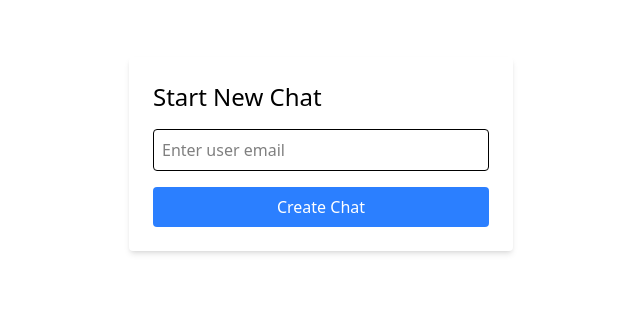
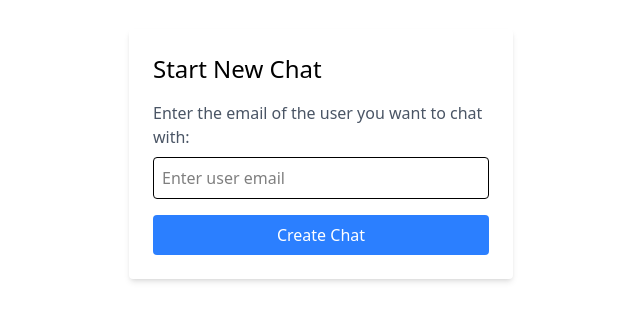
Before and after one commit to MyManAy/spyke, a Next.js app: page /new in a window 1280 px wide. Shown: the part 246-566 px from the top of the page, without its empty margins (319-959 px from the left). Built offline with nearby package versions, Linux system fonts and the light colour scheme; no server answers.

Commit message:
UI and Analytics

```diff
--- a/package.json
+++ b/package.json
@@ -10,6 +10,7 @@
   },
   "dependencies": {
     "@supabase/supabase-js": "^2.49.4",
+    "@vercel/analytics": "^1.5.0",
     "autoprefixer": "^10.4.21",
     "next": "15.3.2",
     "postcss": "^8.5.3",
--- a/src/app/new/page.js
+++ b/src/app/new/page.js
@@ -70,6 +70,7 @@ export default function NewChatPage() {
     <div className="flex items-center justify-center h-screen">
       <form onSubmit={handleSubmit} className="p-6 bg-white rounded shadow-md w-full max-w-sm">
         <h1 className="text-2xl mb-4">Start New Chat</h1>
+        <p className="mb-2 text-gray-600">Enter the email of the user you want to chat with:</p>
         {error && <p className="text-red-500 mb-2">{error}</p>}
         <input
           type="email"
--- a/src/app/page.js
+++ b/src/app/page.js
@@ -5,6 +5,7 @@ import { useRouter } from 'next/navigation';
 import Link from 'next/link';
 import { supabase } from '../lib/supabase';
 import ChatList from '../components/ChatList';
+import { Analytics } from "@vercel/analytics/next"
 
 export default function HomePage() {
   const [session, setSession] = useState(null);
@@ -67,6 +68,7 @@ export default function HomePage() {
   if (!session) {
     return (
       <div className="flex flex-col items-center justify-center h-screen space-y-4">
+        <Analytics />
         <h1 className="text-2xl">Welcome to Spyke Chat</h1>
         <div className="space-x-4">
           <Link href="/login">
```
Also changed, not shown: 1 other file (tests, documents, lock files or other folders).
